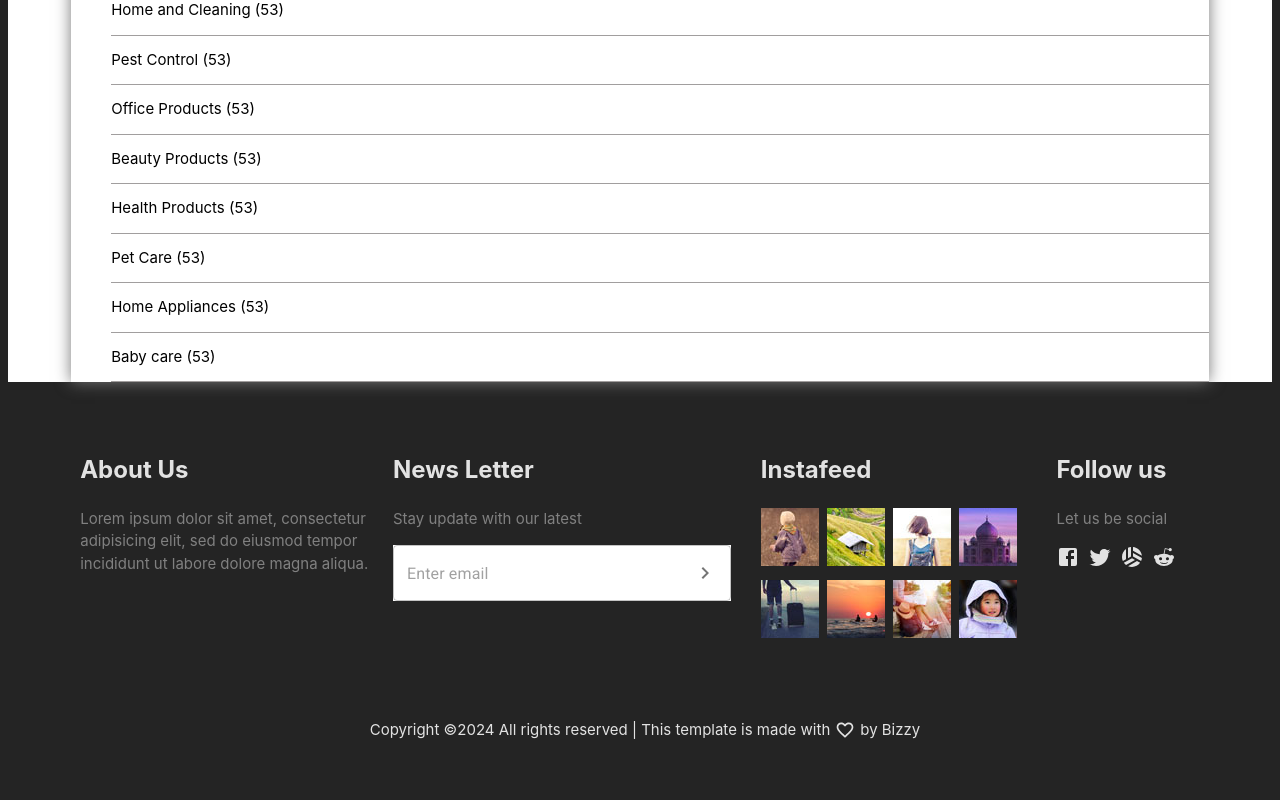
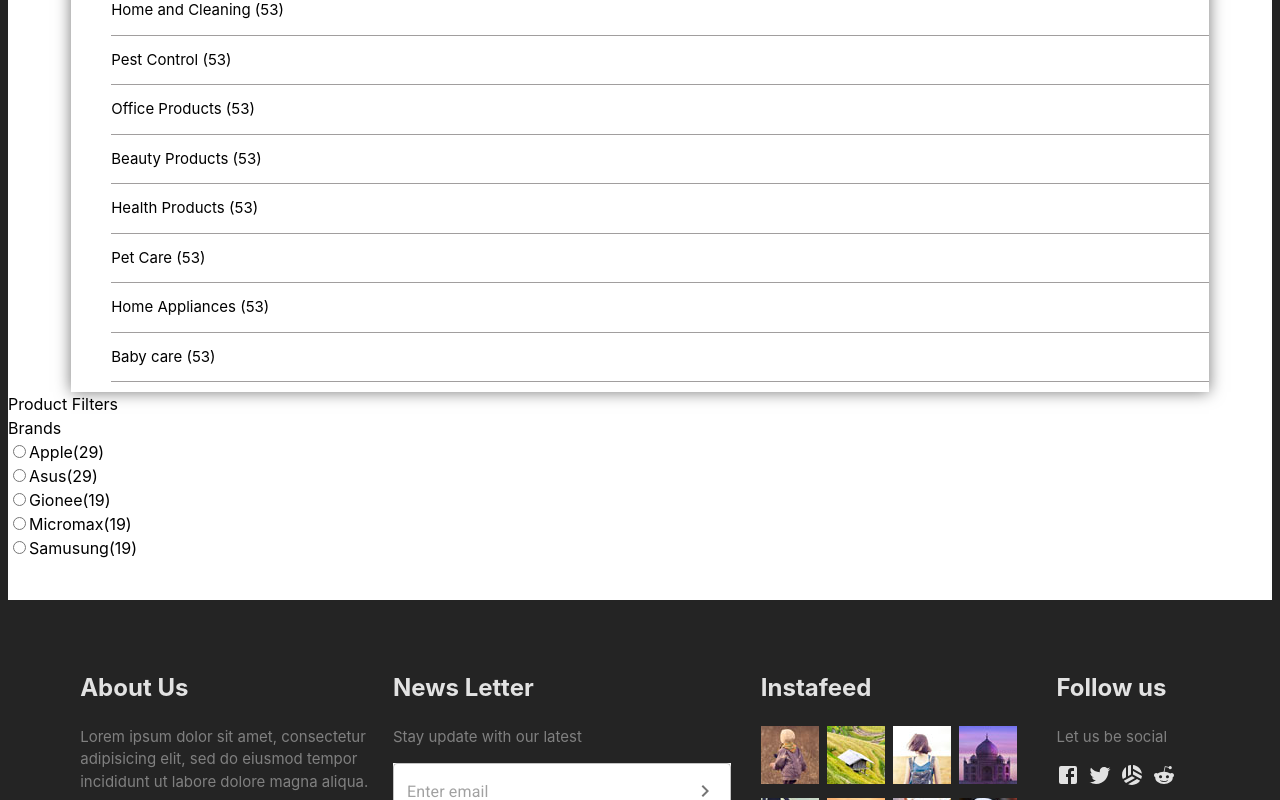
Before and after one commit to BridgetKas/ShoeStore, a React (Vite) app: page /shop in a window 1280 px wide. Shown: the part 924-1724 px from the top of the page. Built offline with nearby package versions, Linux system fonts and the light colour scheme.

Commit message:
Added category Component

```diff
--- a/src/pages/Shop/category.jsx
+++ b/src/pages/Shop/category.jsx
@@ -18,6 +18,30 @@ function CategoryComp() {
         <li><a>Home Appliances</a> (53)</li>
         <li><a>Baby care</a> (53)</li>
       </ul>
+      <div>
+        <div>Product Filters</div>
+        <div>Brands</div>
+        <div>
+          <input type="radio" id="apple"  value="apple" />
+          <label htmlFor="apple">Apple(29)</label>
+        </div>
+        <div>
+          <input type="radio" id="asus"  value="asus" />
+          <label htmlFor="asus">Asus(29)</label>
+        </div>
+        <div>
+          <input type="radio" id="gionee"  value="gionee"  />
+          <label htmlFor="gionee">Gionee(19)</label>
+        </div>
+        <div>
+          <input type="radio" id="micromax"  value="micromax" />
+          <label htmlFor="micromax">Micromax(19)</label>
+        </div>
+        <div>
+          <input type="radio" id="samusung"  value="samusung" />
+          <label htmlFor="samusung">Samusung(19)</label>
+        </div>
+      </div>
 
     </div>
   )
--- a/src/pages/Shop/page.module.css
+++ b/src/pages/Shop/page.module.css
@@ -3,6 +3,7 @@
     background-color:#fff;
     color:black;
     padding-top:40px;
+    padding-bottom:40px;
 
 }
 
@@ -10,6 +11,7 @@
     margin:0 auto;
     width:90%;
     box-shadow:0px 0px 15px 0px #777777;
+    padding-bottom:10px;
 }
 
 .browse {
```
